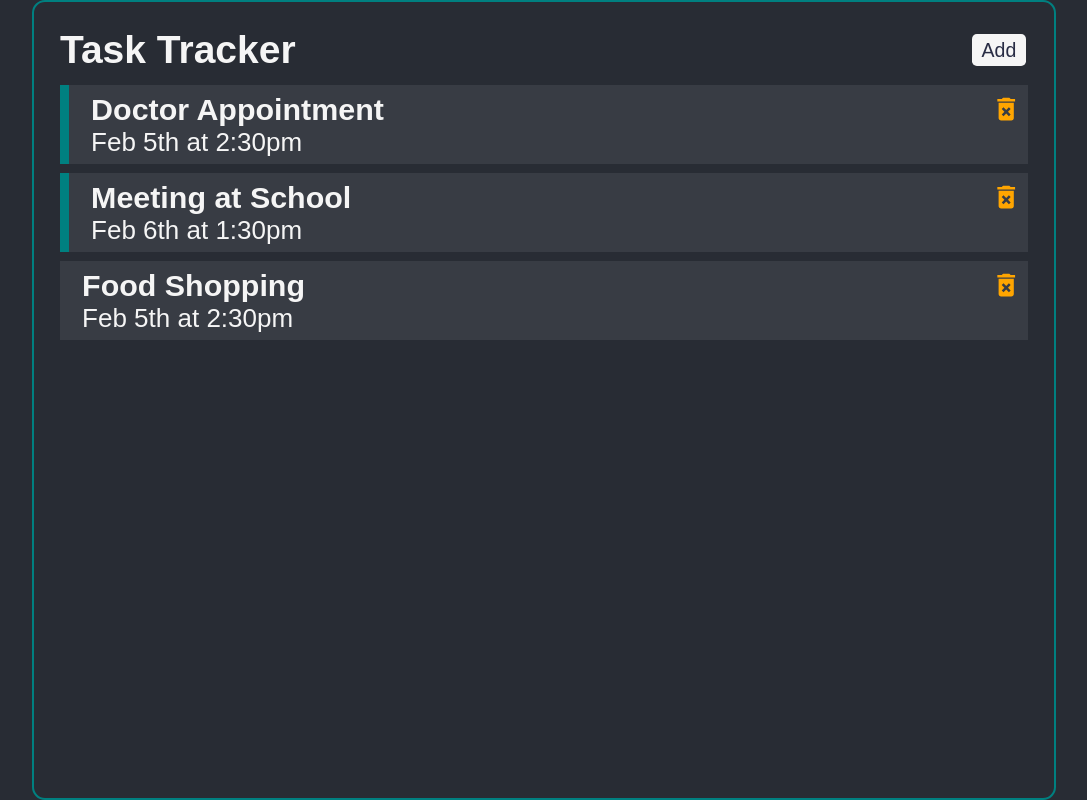
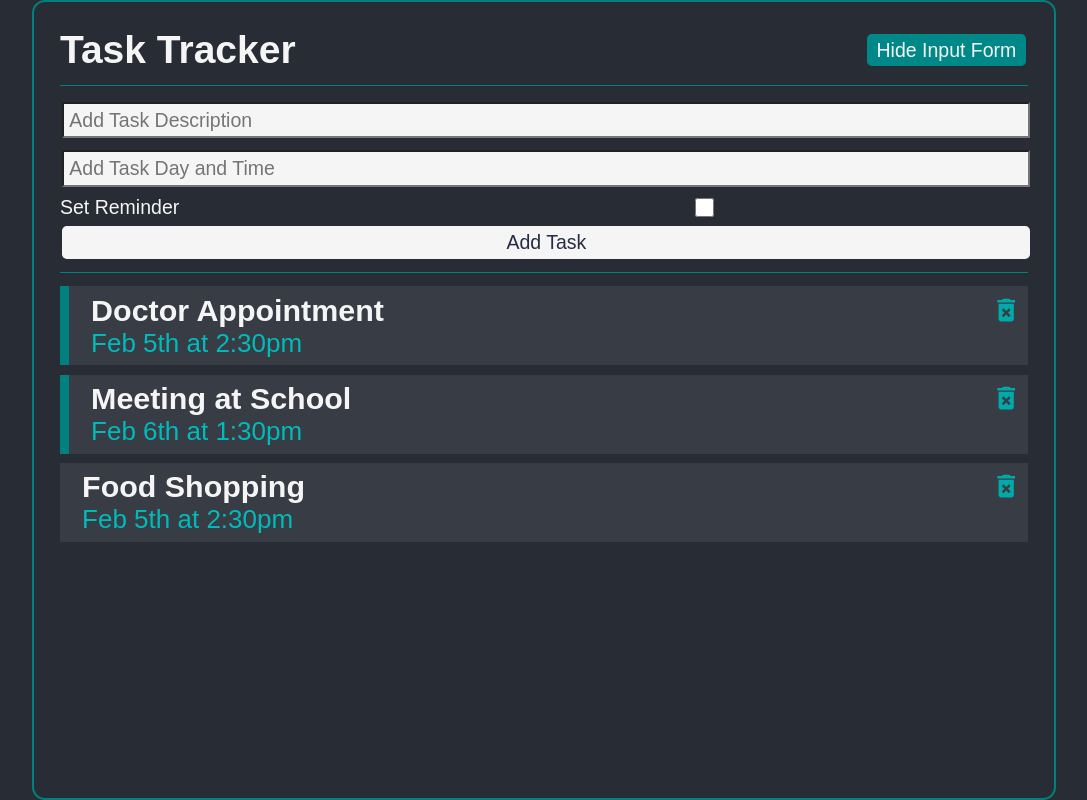
Before and after one commit to Andy-Bartkiv/react-task-tracker, a React (Create React App) app: page / in a window 1280 px wide. Shown: the whole page, without its empty margins (96-1183 px from the left). Built offline with nearby package versions, Linux system fonts and the light colour scheme.

Commit message:
add taks Form

```diff
--- a/src/App.css
+++ b/src/App.css
@@ -45,6 +45,8 @@ body {
   font-size: .75em;
 }
 
+.btn:hover { box-shadow: 0 0 .5em .25em teal; }
+
 .btn:focus { outline: none; }
 
 .btn:active { transform: scale(.98); }
@@ -58,6 +60,7 @@ body {
   padding: .25em;
   padding-left: .85em;
   cursor: pointer;
+  user-select: none;
 }
 
 .task.reminder { border-left: .35em solid teal; }
@@ -68,18 +71,26 @@ body {
   justify-content: space-between;
 }
 
-.add-form { margin-bottom: 2em; }
+.task p {
+  color: #0bb;
+}
 
-.form-control { margin: 1em; }
+.task h3 >* { color: #0aa;}
+.task h3 >*:hover { color: orange; }
 
-.form-control label { display: block; }
+.add-form { margin-bottom: .25em; }
+
+.form-control { margin: .25em 0; }
+
+/* .form-control label { display: block; } */
 
 .form-control input {
   width: 100%;
-  height: 2em;
-  margin: .25em;
+  /* height: 1.5em; */
+  margin: .125em;
   padding: .25em;
-  font-size: 1.25em;
+  font-size: .75em;
+  background: whitesmoke;
 }
 
 .form-control-check {
@@ -88,7 +99,7 @@ body {
   justify-content: space-between;
 }
 
-.form-control-check label { flex: 1;}
+.form-control-check label { flex: 1; font-size: .75em;}
 
 .form-control-check input { flex: 2; height: 1em; }
 
@@ -96,24 +107,3 @@ footer {
   margin-top: 1.5em;
   text-align: center;
 }
-
-/* .App-header {
-  padding: .5em 0;
-  background-color: #282c44;
-  color: orange;
-  display: flex;
-  align-items: center;
-  justify-content: space-between;
-  border-bottom: .1em solid orange;
-  border-radius: 1em;
-  margin-bottom: .5em;
-} */
-
-/* .App-body {
-  padding: 0 1em;
-} */
-
-
-/* input {
-  margin-bottom: 0.5em;
-} */
--- a/src/App.js
+++ b/src/App.js
@@ -1,11 +1,14 @@
 import './App.css';
 import Header from './components/Header';
+import AddTaskForm from './components/AddTaskForm';
 import Tasks from './components/Tasks';
 import arrayTasks from './arrayTasks';
 import { useState } from 'react';
 
 function App() {
   const [tasks, setTasks] = useState(arrayTasks());
+  const [showInput, setShowInput] = useState(true);
+
   const deleteTask = (id) => {
     setTasks(tasks.filter(task =>
       task.id !== id))
@@ -19,7 +22,14 @@ function App() {
   }
   return (
     <div className="App">
-      <Header />
+      <Header
+        btnLabel={!showInput }
+        onBtnClick={ () => setShowInput(!showInput) }
+      />
+      <hr style = { {margin: '.5em 0', background: 'teal', border: 'none', height: '.05em'} }/>
+
+      { (showInput) && <AddTaskForm /> }
+
       { tasks.length > 0
         ? <Tasks
             tasks={ tasks }
--- /dev/null
+++ b/src/components/AddTaskForm.js
@@ -0,0 +1,23 @@
+
+const AddTaskForm = () => {
+    return (
+        <form className="add-form">
+            <div className="form-control">
+                <input type="text" placeholder="Add Task Description"/>
+            </div>
+            <div className="form-control">
+                <input type="text" placeholder="Add Task Day and Time"/>
+            </div>
+            <div className="form-control form-control-check">
+                <label>Set Reminder</label>
+                <input type="checkbox"/>
+            </div>
+            <div className="form-control">
+                <input type="submit" value="Add Task" className="btn btn-block"/>
+            </div>
+          <hr style = { {margin: '.5em 0', background: 'teal', border: 'none', height: '.05em'} }/>
+        </form>
+    )
+}
+
+export default AddTaskForm
--- a/src/components/Header.js
+++ b/src/components/Header.js
@@ -1,10 +1,21 @@
 import MyButton from "./MyButton";
 
-const Header = () => {
+const Header = ({ btnLabel, onBtnClick }) => {
+    const btn = {
+        text: (btnLabel) ? 'Add New Task' : 'Hide Input Form',
+        color: (btnLabel) ? '#033' : 'whitesmoke',
+        background: (btnLabel) ? 'whitesmoke' : '#088'
+    }
+
     return (
         <header className="header">
             <h2>Task Tracker</h2>
-            <MyButton text = 'Add'/>
+            <MyButton
+                text = { btn.text }
+                color = { btn.color }
+                backgroundColor = { btn.background }
+                onClick = { onBtnClick }
+            />
         </header>
     )
 }
--- a/src/components/MyButton.js
+++ b/src/components/MyButton.js
@@ -1,8 +1,9 @@
-const MyButton = ({ color, text }) => {
+const MyButton = ({ backgroundColor, color, text, onClick }) => {
     return (
         <button
-            style = {{ backgroundColor: color }}
+            style = {{ backgroundColor: backgroundColor, color: color  }}
             className='btn'
+            onClick={ onClick }
         >
             { text }
         </button>
@@ -10,7 +11,8 @@ const MyButton = ({ color, text }) => {
 }
 
 MyButton.defaultProps = {
-    color: 'whitesmoke',
+    backgroundColor: 'whitesmoke',
+    color: 'black',
     text: '???'
 }
 
--- a/src/components/Task.js
+++ b/src/components/Task.js
@@ -8,7 +8,7 @@ const Task = ({ task, deleteTask, toggleReminder }) => {
         >
             <h3>
                 { task.text }
-                <MdDeleteForever style={{ color: 'orange'}} onClick={ () => deleteTask(task.id) }/>
+                <MdDeleteForever onClick={ () => deleteTask(task.id) }/>
             </h3>
             <p>{ task.day }</p>
         </div>
```
